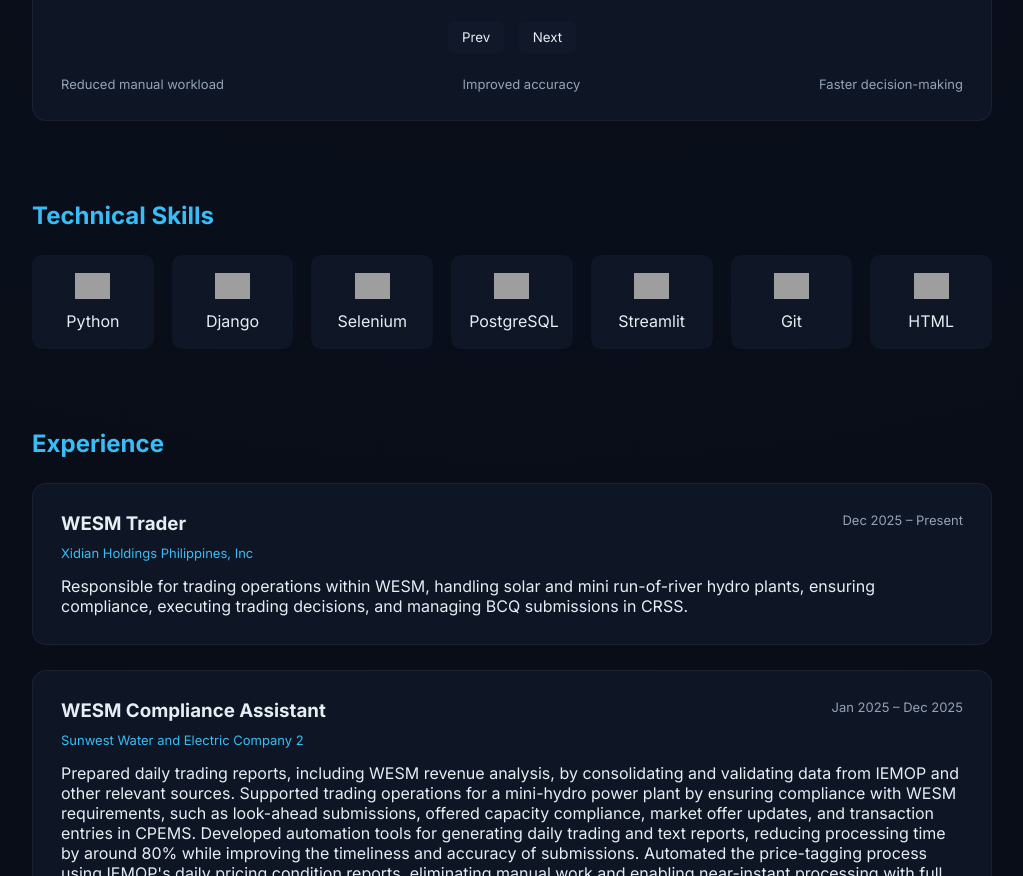
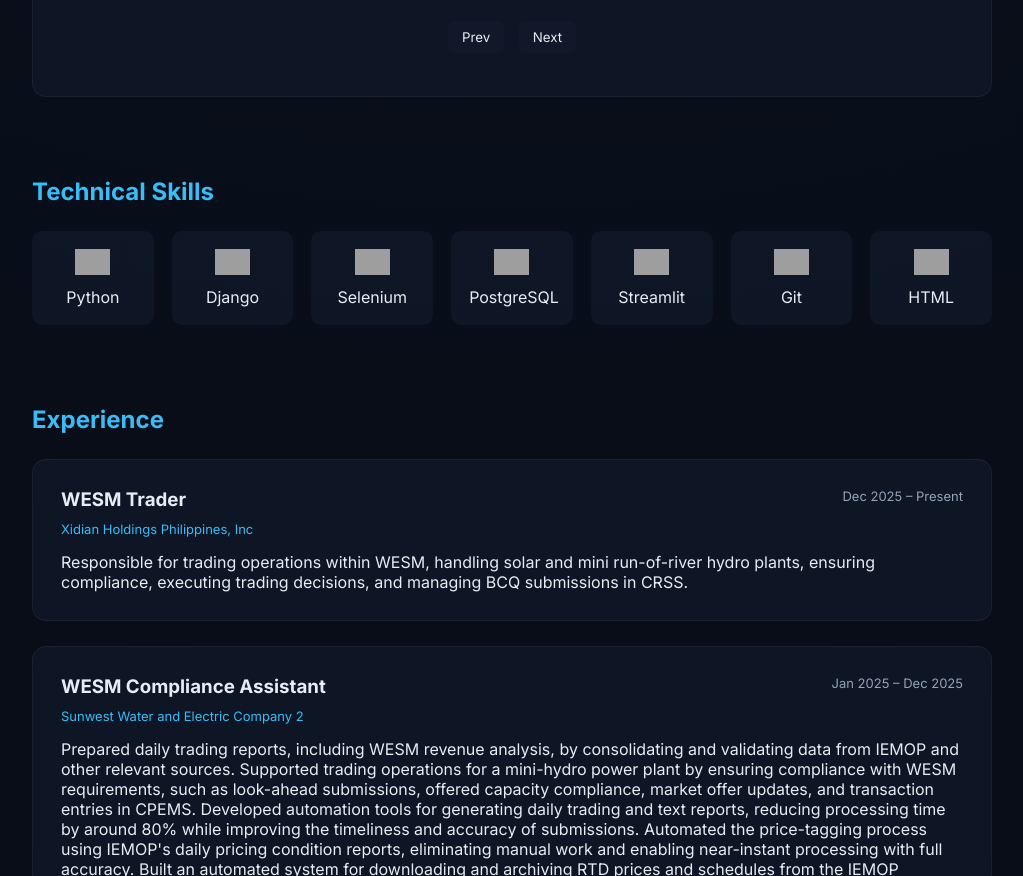
Before and after one commit to RhysXD123/Portfolio, a plain HTML site: page index.html in a window 1280 px wide. Shown: the part 1546-2422 px from the top of the page, without its empty margins (128-1151 px from the left). Drawn offline with Linux system fonts and the light colour scheme; grey boxes are pictures that could not be loaded.

Commit message:
Update index.html

```diff
--- a/index.html
+++ b/index.html
@@ -278,13 +278,6 @@
                 <button onclick="nextSlide()">Next</button>
             </div>
         </div>
-
-        <div class="metrics">
-            <span> Reduced manual workload</span>
-            <span> Improved accuracy</span>
-            <span> Faster decision-making</span>
-        </div>
-
     </div>
 </div>
 
```
